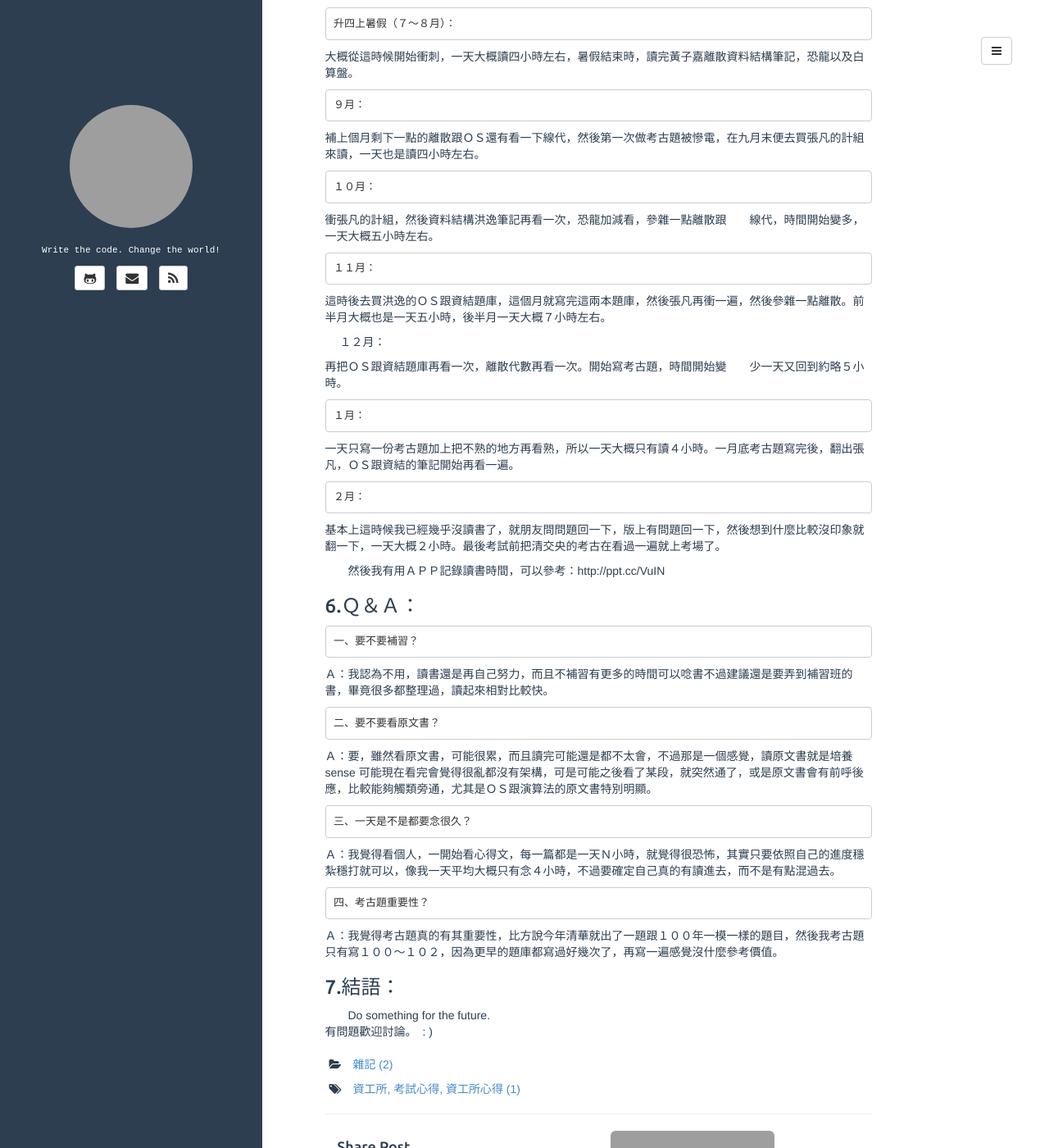
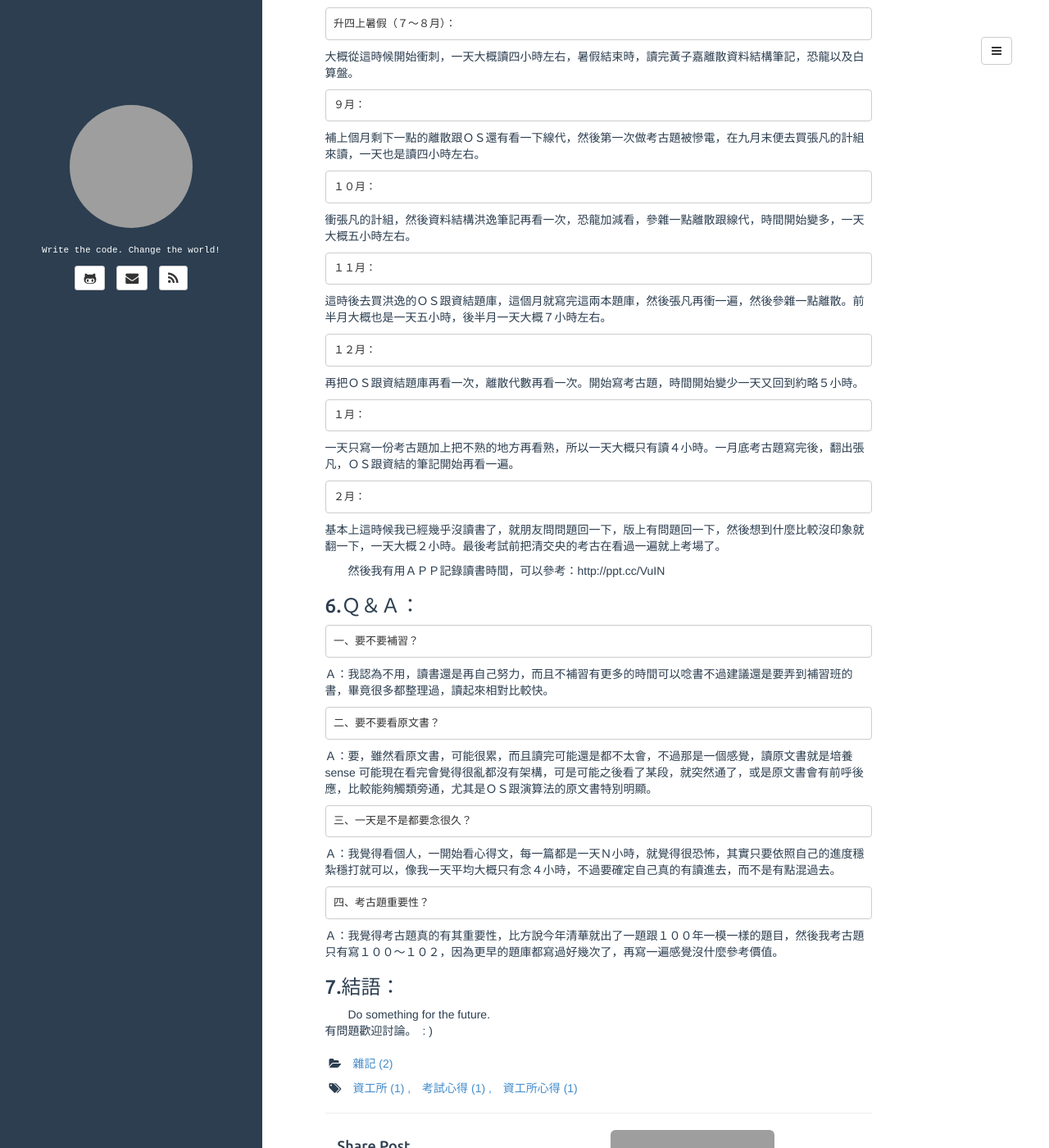
Before and after one commit to npes87184/npes87184.github.io, a Jekyll site: the page built from _posts/2015-8-4-csie.md, in a window 1280 px wide and 1400 px high, scrolled down 2309 px. Shown: the whole window at 82% size. Built offline with Jekyll 4.4.1, drawn with Linux system fonts in a browser that asks for light colours; comment, search, counter and statistics services are not loaded; grey boxes are pictures that could not be loaded.

Commit message:
2015-8-4

```diff
--- a/_posts/2015-8-4-csie.md
+++ b/_posts/2015-8-4-csie.md
@@ -4,7 +4,7 @@ title: "第一次跨考資工所就上手!"
 categories:
   - 雜記
 tags:
-  - 資工所, 考試心得, 資工所心得
+  - [資工所, 考試心得, 資工所心得]
 description: 應數系跨考資工所榜首心得...
 comments: true
 published: true
@@ -99,15 +99,15 @@ _本篇文章完成於 2014/3/22_
 
 	１０月：
 
-衝張凡的計組，然後資料結構洪逸筆記再看一次，恐龍加減看，參雜一點離散跟　　線代，時間開始變多，一天大概五小時左右。
+衝張凡的計組，然後資料結構洪逸筆記再看一次，恐龍加減看，參雜一點離散跟線代，時間開始變多，一天大概五小時左右。
 
 	１１月：
 
 這時後去買洪逸的ＯＳ跟資結題庫，這個月就寫完這兩本題庫，然後張凡再衝一遍，然後參雜一點離散。前半月大概也是一天五小時，後半月一天大概７小時左右。
 
-　	１２月：
+    １２月：
 
-再把ＯＳ跟資結題庫再看一次，離散代數再看一次。開始寫考古題，時間開始變　　少一天又回到約略５小時。
+再把ＯＳ跟資結題庫再看一次，離散代數再看一次。開始寫考古題，時間開始變少一天又回到約略５小時。
 
 	１月：
 
```
